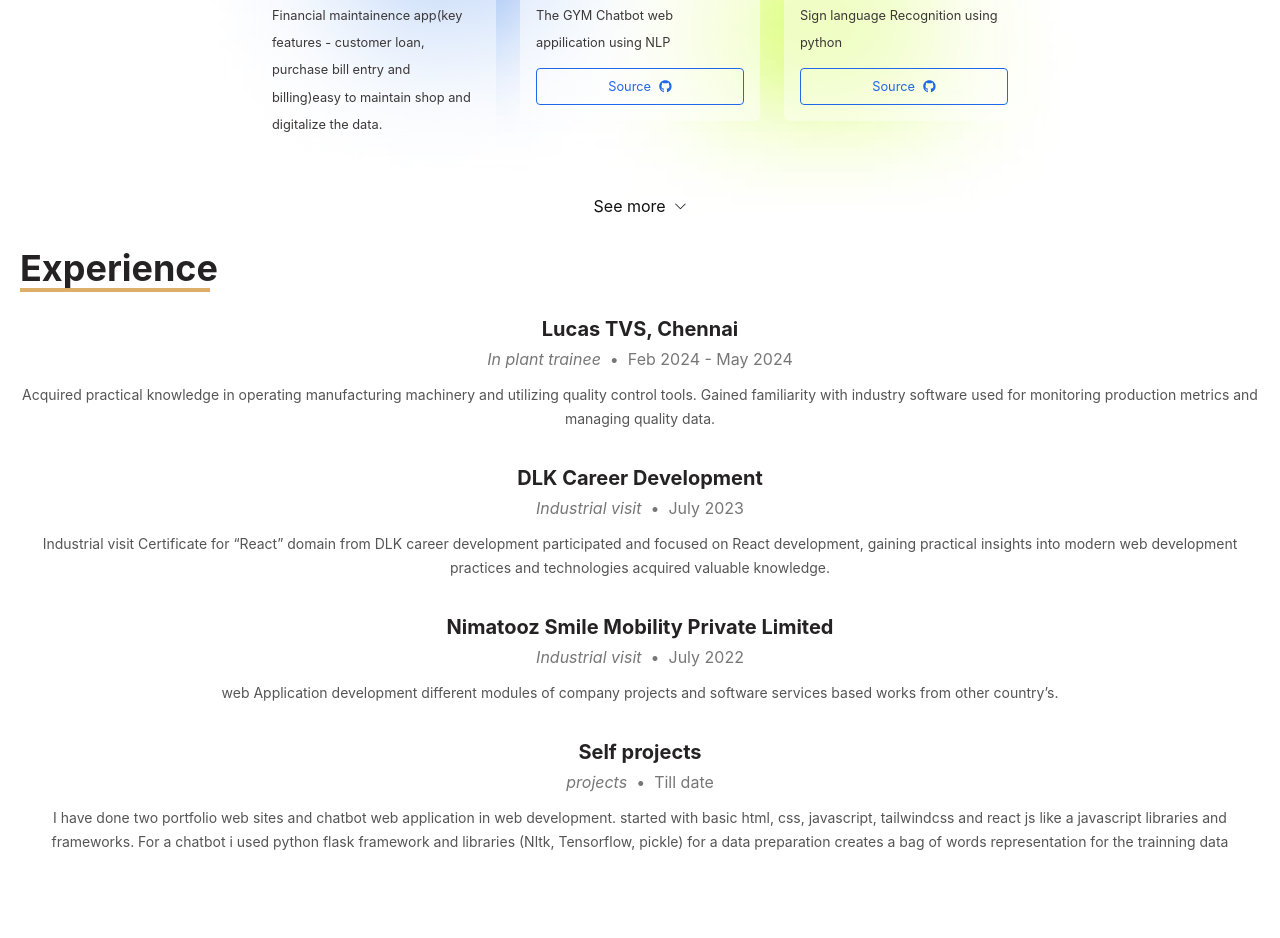
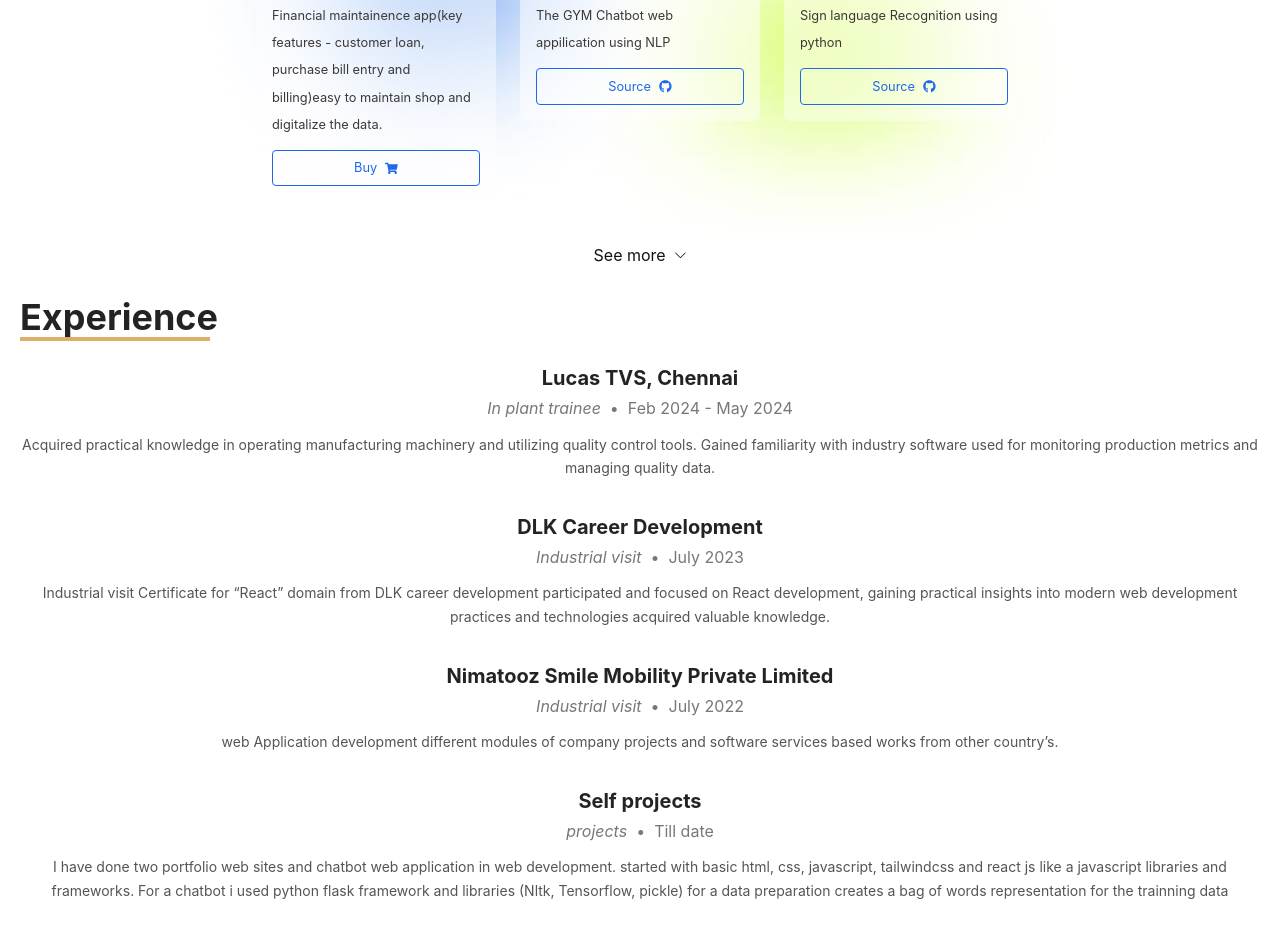
Before and after one commit to vasanthselva/my-portfolio, a React (Create React App) app: page / in a window 1280 px wide. Shown: the part 2380-3318 px from the top of the page. Built offline with nearby package versions, Linux system fonts and the light colour scheme.

Commit message:
Update ProjectCard.jsx

```diff
--- a/src/components/ProjectCard.jsx
+++ b/src/components/ProjectCard.jsx
@@ -3,7 +3,7 @@
 import { HiOutlineExternalLink } from 'react-icons/hi';
 import { FaGithub } from 'react-icons/fa';
 import { FaDownload } from "react-icons/fa";
-
+import { FaShoppingCart } from  "react-icons/fa";
 const ProjectCard = ({ project }) => {
   return (
     <Card className='card'>
@@ -21,6 +21,11 @@
           {project.Downlord && (
             <CardLink href={project.Downlord} target='_blank' rel='noreferrer'>
               Downlord <FaDownload />
+            </CardLink>
+          )}
+            {project.Buy && (
+            <CardLink href={project.Buy} target='_blank' rel='noreferrer'>
+              Buy <FaShoppingCart />
             </CardLink>
           )}
           {project.live && (
```
